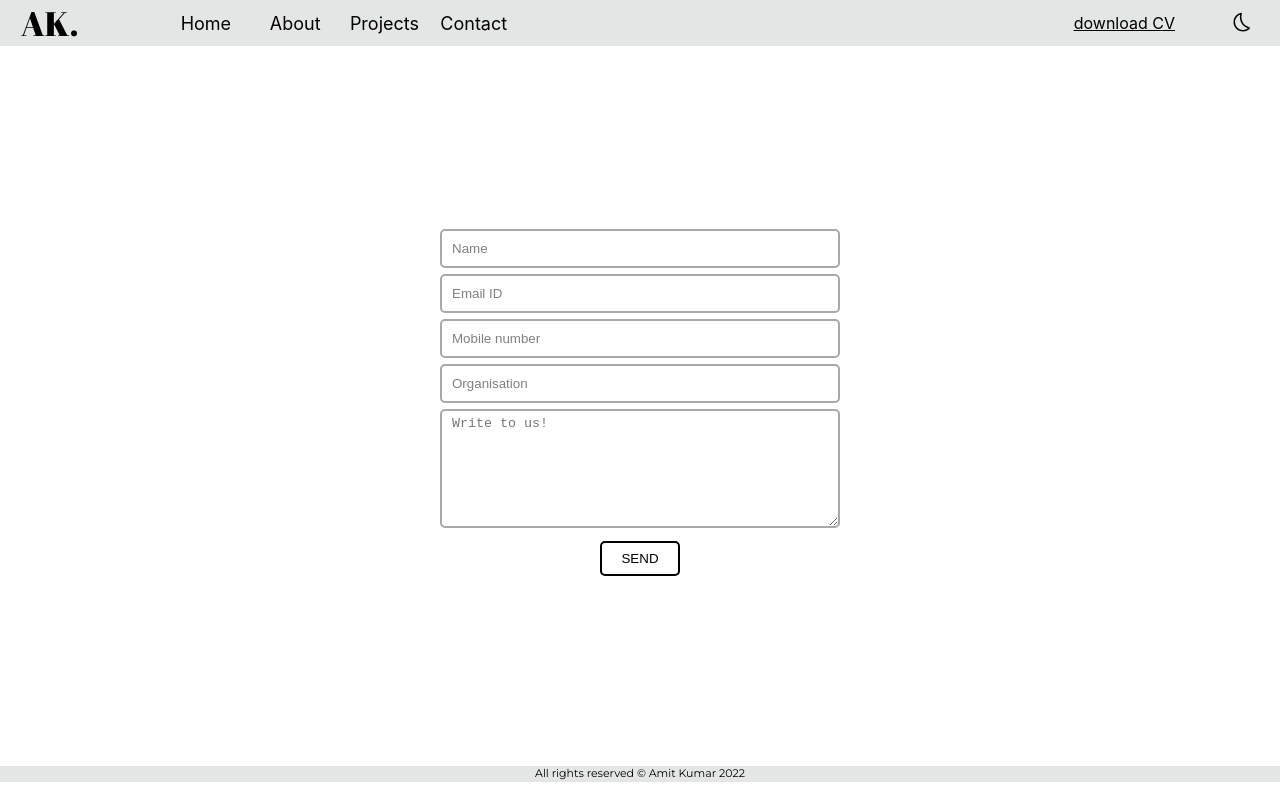
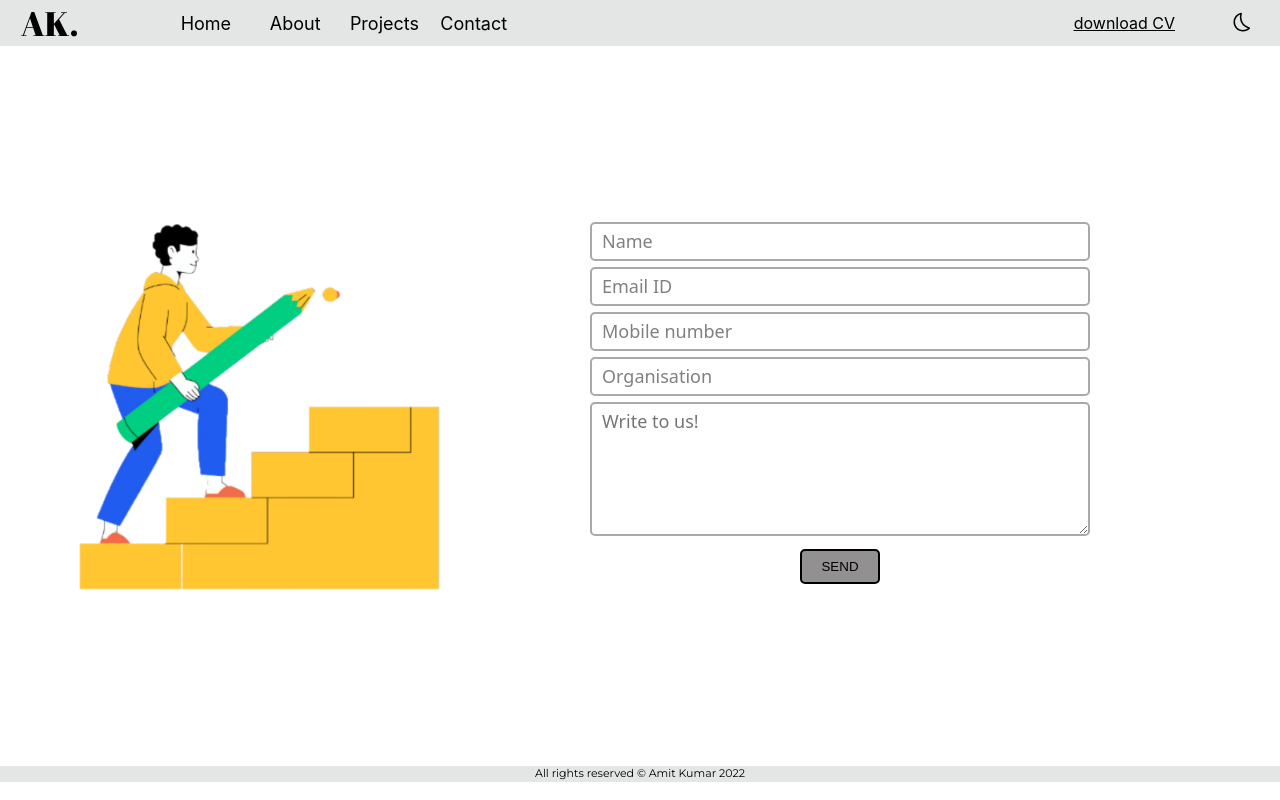
Before and after one commit to AmitKumar113/Portfolio, a React (Create React App) app: page /contact in a window 1280 px wide. Built offline with nearby package versions, Linux system fonts and the light colour scheme.

Commit message:
contact page modified

```diff
--- a/src/components/main components/Contact/Contact.css
+++ b/src/components/main components/Contact/Contact.css
@@ -1,5 +1,12 @@
 .container-contact{
     height: 90vh;
+    padding: 0 60px;
+    /* display: flex; */
+}
+
+.image-container-contact img{
+    width: 400px;
+    height: 400px;
 }
 
 .form-container{
@@ -15,7 +22,7 @@
 .contact-form{
     display: flex;
     flex-direction: column;
-    width: 50vh;
+    width: 100%;
     max-width:500px;
 }
 
@@ -27,6 +34,8 @@
     border-radius: 5px;
     height: 35px;
     padding: 0 10px;
+    font-size: large;
+    font-family: system-ui;
 }
 
 .input-box::placeholder{
@@ -38,16 +47,26 @@ form textarea{
     border: 2px solid darkgrey;
     margin: 3px 0;
     border-radius: 5px;
+    font-size: large;
+    font-family: system-ui;
 }
 
+.form-container button{
+    justify-self: start;
+}
 .send-btn{
     width: 80px;
     height: 35px;
     margin: 10px auto;
     cursor: pointer;
     border: 2px solid black;
-    background-color: white;
+    background-color: rgba(119, 116, 116, 0.795);
     border-radius: 5px;
+}
+
+.send-btn-dark{
+    background-color: black;
+    color: white;
 }
 
 .send-btn:hover{
@@ -55,3 +74,9 @@ form textarea{
     background-color: black;
     color: white;
 }
+
+.send-btn-dark:hover{
+    transition: 0.17s;
+    background-color: white;
+    color: black;
+}
--- a/src/components/main components/Contact/Contact.js
+++ b/src/components/main components/Contact/Contact.js
@@ -1,6 +1,7 @@
 import React, { Component } from 'react'
 import './Contact.css'
-import {Helmet} from "react-helmet"
+import ContactImage from '../../../assets/contact.png'
+// import {Helmet} from "react-helmet"
 // import Smtp from 'https://smtpjs.com/v3/smtp.js'
 // import emailjs from '@emailjs/browser';
 
@@ -13,20 +14,22 @@ export default class Contact extends Component {
 
   render() {
     return (
-      <div className={`container-contact flex-container home-mode-${this.props.mode}`}>
-      <Helmet>
-      <script src="https://smtpjs.com/v3/smtp.js" type="text/javascript" />
-      </Helmet>
-          <div className='form-container'>
+      <div className={`container-contact flex-container  home-mode-${this.props.mode}`}>
+          <div className='image-container-contact '>
+            <img src={ContactImage} alt='image'/>
+          </div>
+
+
+          <div className='form-container '>
               <form className='contact-form'>
-                <input type='text' placeholder='Name' className='input-box'></input>
-                <input type='email' placeholder='Email ID' className='input-box'></input>
-                <input type='number' placeholder='Mobile number' className='input-box'></input>
-                <input type='text' placeholder='Organisation' className='input-box'></input>
-                <textarea rows="7"  placeholder='Write to us!' />
+                <input type='text' placeholder='Name' className={`input-box home-mode-${this.props.mode}`}></input>
+                <input type='email' placeholder='Email ID' className={`input-box home-mode-${this.props.mode}`}></input>
+                <input type='number' placeholder='Mobile number' className={`input-box home-mode-${this.props.mode}`}></input>
+                <input type='text' placeholder='Organisation' className={`input-box home-mode-${this.props.mode}`}></input>
+                <textarea rows="5"  placeholder='Write to us!' className={`home-mode-${this.props.mode}`}/>
                 {/* <input type='submit' className='submit-button'></input> */}
               </form>
-                <button className='send-btn' onClick={this.sendMail}>SEND</button>
+                <button className={`send-btn send-btn-${this.props.mode}`} onClick={this.sendMail}>SEND</button>
 
           </div>
       </div>
```
Also changed, not shown: src/assets/contact.png (added).
